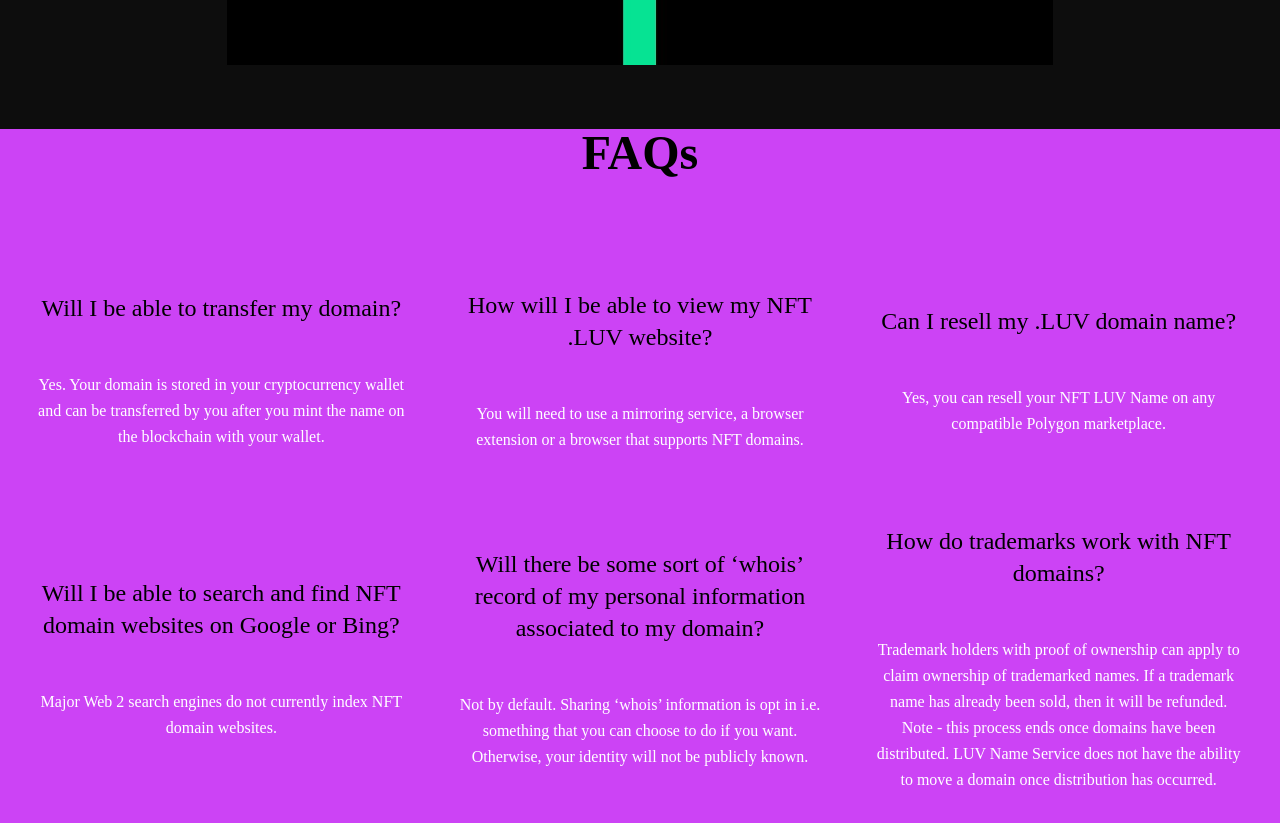
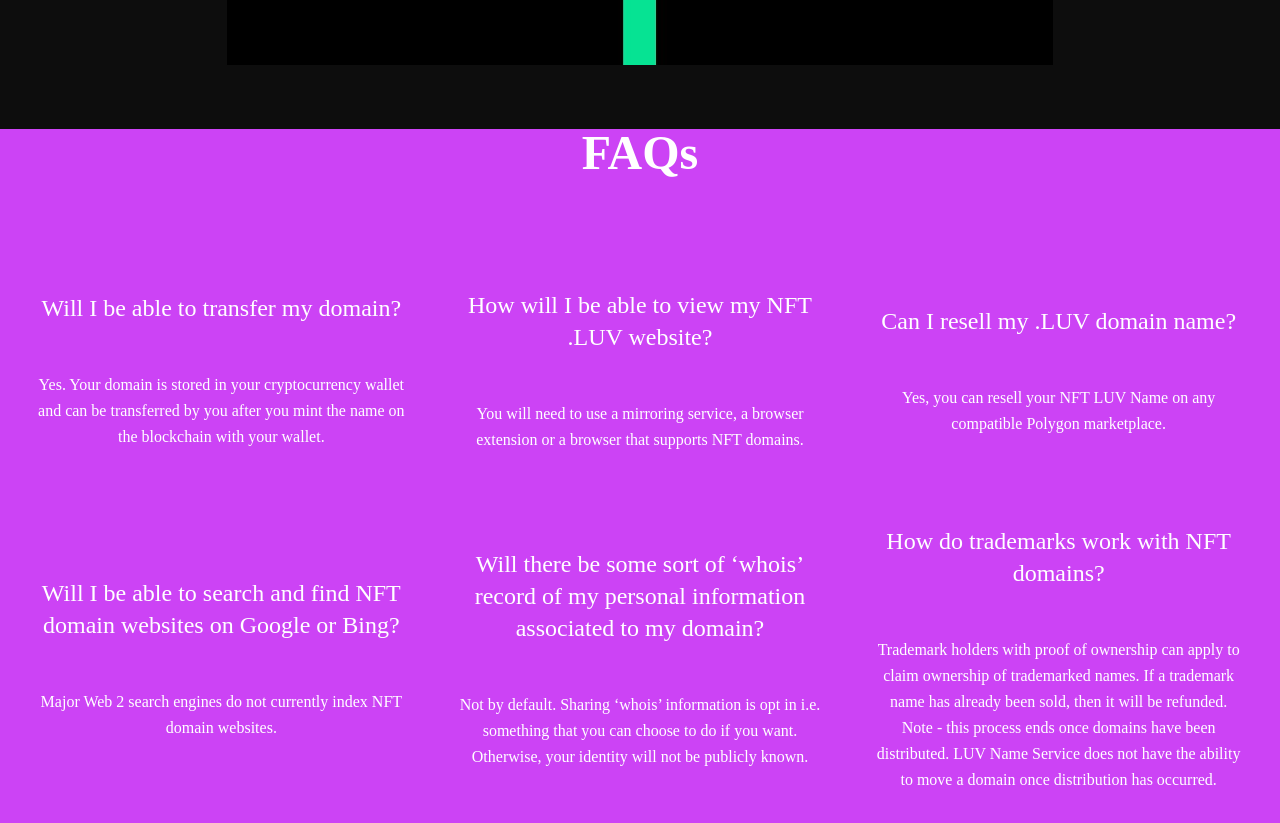
Before and after one commit to parmeshwar4321/LNS, a Next.js app: page / in a window 1280 px wide. Shown: the part 2580-3403 px from the top of the page. Built offline with nearby package versions, Linux system fonts and the light colour scheme.

Commit message:
updated faq font-color

```diff
--- a/src/components/Footer/index.js
+++ b/src/components/Footer/index.js
@@ -11,7 +11,7 @@
     <div>
       <footer>
         <section className="text-white body-font bg-[#cc43f5]">
-          <h1 className="text-4xl sm:text-5xl font-bold text-5xl title-font mb5 text-center  text-[#000]  font-['Archivo']">
+          <h1 className="text-4xl sm:text-5xl font-bold text-5xl title-font mb5 text-center  text-[#fff]  font-['Archivo']">
             FAQs
           </h1>
           <div className="container px-5 py-24 mx-auto text-center">
@@ -19,7 +19,7 @@
               <div className="p-2 lg:w-1/3 md:w-1/2 w-full">
                 <div className="h-full flex items-center p-4 rounded-lg">
                   <div className="flex-grow">
-                    <h2 className="text-2xl font-medium title-font mb-12 text-center  text-[#000]  font-['Archivo']">
+                    <h2 className="text-2xl font-medium title-font mb-12 text-center  text-[#fff]  font-['Archivo']">
                       Will I be able to transfer my domain?
                     </h2>
                     <p className="leading-relaxed mb-6 font-['Poppins'] ">
@@ -33,7 +33,7 @@
               <div className="p-2 lg:w-1/3 md:w-1/2 w-full">
                 <div className="h-full flex items-center p-4 rounded-lg">
                   <div className="flex-grow">
-                    <h2 className="text-2xl font-medium title-font mb-12 text-center  text-[#000]  font-['Archivo']">
+                    <h2 className="text-2xl font-medium title-font mb-12 text-center  text-[#fff]  font-['Archivo']">
                       How will I be able to view my NFT .LUV website?
                     </h2>
                     <p className="leading-relaxed mb-6 font-['Poppins'] ">
@@ -46,7 +46,7 @@
               <div className="p-2 lg:w-1/3 md:w-1/2 w-full">
                 <div className="h-full flex items-center p-4 rounded-lg">
                   <div className="flex-grow">
-                    <h2 className="text-2xl font-medium title-font mb-12 text-center  text-[#000]  font-['Archivo']">
+                    <h2 className="text-2xl font-medium title-font mb-12 text-center  text-[#fff]  font-['Archivo']">
                       Can I resell my .LUV domain name?
                     </h2>
                     <p className="leading-relaxed mb-6 font-['Poppins'] ">
@@ -59,7 +59,7 @@
               <div className="p-2 lg:w-1/3 md:w-1/2 w-full">
                 <div className="h-full flex items-center p-4 rounded-lg">
                   <div className="flex-grow">
-                    <h2 className="text-2xl font-medium title-font mb-12 text-center  text-[#000]  font-['Archivo']">
+                    <h2 className="text-2xl font-medium title-font mb-12 text-center  text-[#fff]  font-['Archivo']">
                       Will I be able to search and find NFT domain websites on
                       Google or Bing?{" "}
                     </h2>
@@ -73,7 +73,7 @@
               <div className="p-2 lg:w-1/3 md:w-1/2 w-full">
                 <div className="h-full flex items-center p-4 rounded-lg">
                   <div className="flex-grow">
-                    <h2 className="text-2xl font-medium title-font mb-12 text-center  text-[#000]  font-['Archivo']">
+                    <h2 className="text-2xl font-medium title-font mb-12 text-center  text-[#fff]  font-['Archivo']">
                       Will there be some sort of ‘whois’ record of my personal
                       information associated to my domain?
                     </h2>
@@ -88,7 +88,7 @@
               <div className="p-2 lg:w-1/3 md:w-1/2 w-full ">
                 <div className="h-full flex items-center p-4 rounded-lg">
                   <div className="flex-grow">
-                    <h2 className="text-2xl font-medium title-font mb-12   text-[#000]  font-['Archivo']">
+                    <h2 className="text-2xl font-medium title-font mb-12   text-[#fff]  font-['Archivo']">
                       How do trademarks work with NFT domains?
                     </h2>
                     <p className="leading-relaxed mb-6 font-['Poppins'] ">
```
